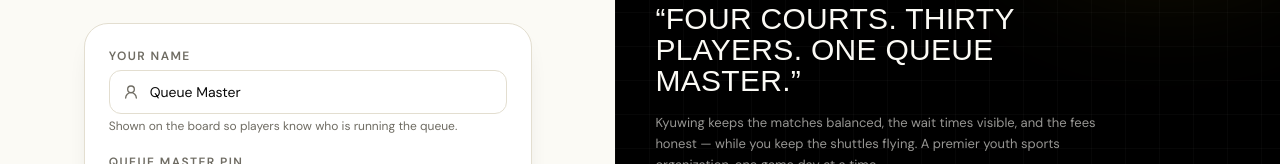
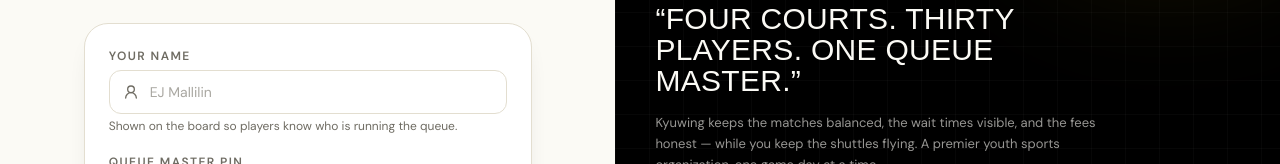
Before and after one commit to jeremiahdanielregalario/kyuwing, a Next.js app: page /login in a window 1280 px wide. Shown: the part 328-492 px from the top of the page. Built offline with nearby package versions, Linux system fonts and the light colour scheme; no server answers; a web font is replaced by a local one.

Commit message:
Login: empty name field with EJ Mallilin placeholder

```diff
--- a/components/app/login-form.tsx
+++ b/components/app/login-form.tsx
@@ -21,7 +21,7 @@ export function LoginForm({
 }) {
   const router = useRouter();
   const isAdmin = mode === "admin";
-  const [name, setName] = React.useState(isAdmin ? "Developer" : "Queue Master");
+  const [name, setName] = React.useState(isAdmin ? "Developer" : "");
   const [pin, setPin] = React.useState("");
   const [showPin, setShowPin] = React.useState(false);
   const [pending, startTransition] = React.useTransition();
@@ -71,6 +71,7 @@ export function LoginForm({
             className="pl-10"
             maxLength={40}
             autoComplete="name"
+            placeholder={isAdmin ? "Developer" : "EJ Mallilin"}
           />
         </div>
       </Field>
```
Also changed, not shown: 1 other file (tests, documents, lock files or other folders).
